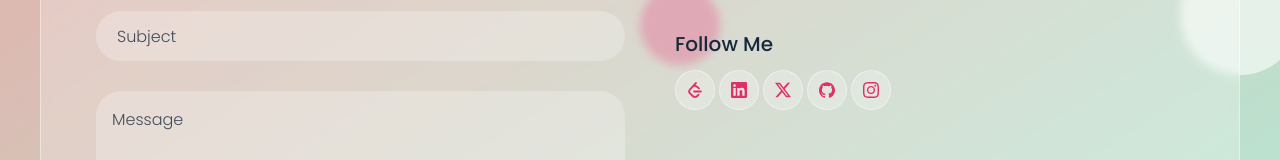
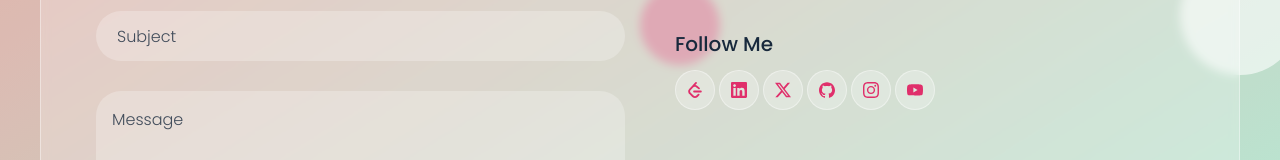
Before and after one commit to Rakesh-Choudhary175/portfolio, a React (Vite) app: page /contact in a window 1280 px wide. Shown: the part 365-525 px from the top of the page. Built offline with nearby package versions, Linux system fonts and the light colour scheme.

Commit message:
yt added

```diff
--- a/src/Component/Pages/ContactPage.jsx
+++ b/src/Component/Pages/ContactPage.jsx
@@ -5,6 +5,7 @@ import {
   SiLeetcode,
   SiLinkedin,
   SiX,
+  SiYoutube,
 } from "react-icons/si";
 import { Context } from "../../Context";
 
@@ -34,6 +35,10 @@ function ContactPage() {
     {
       icon: <SiInstagram />,
       link: "https://www.instagram.com/rakesh_choudhary_._/",
+    },
+    {
+      icon: <SiYoutube />,
+      link: "https://www.youtube.com/@rakeshchoudhary9755",
     },
   ];
 
```
